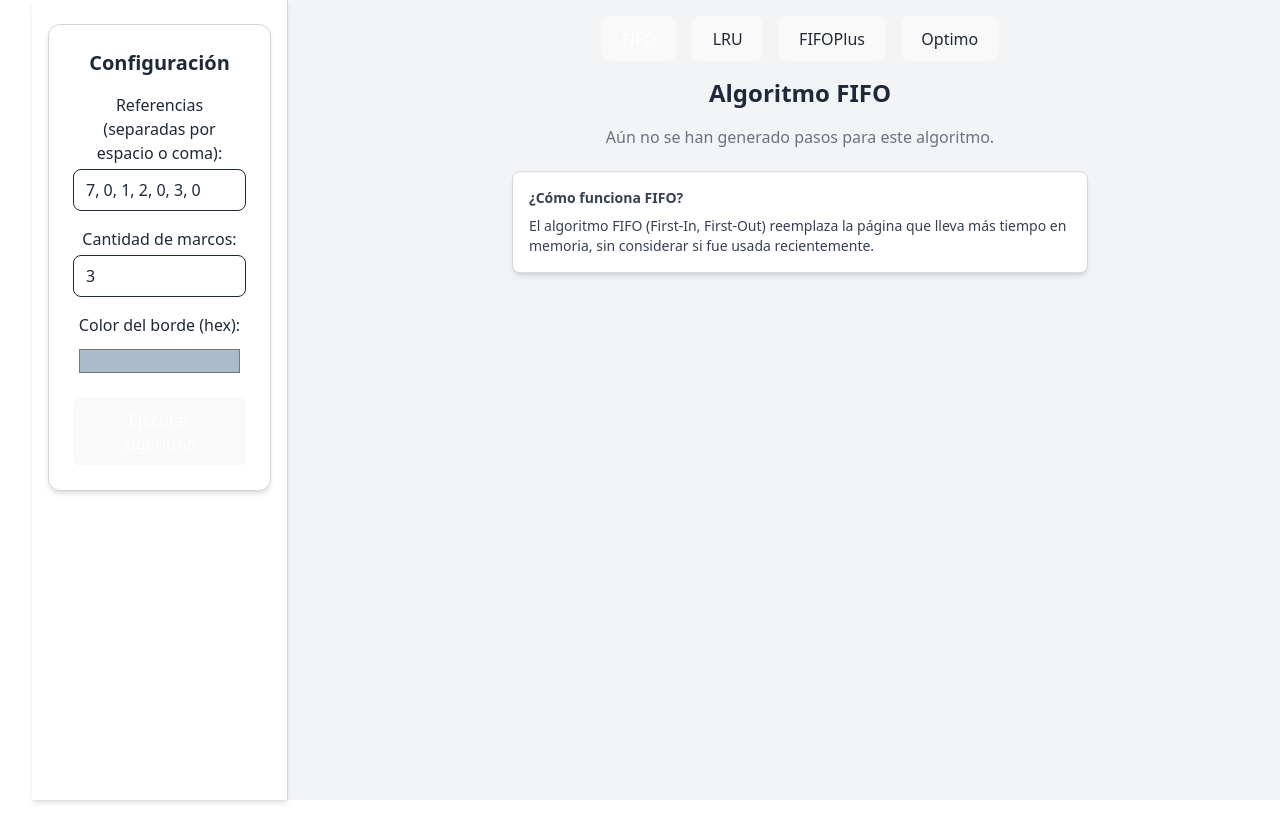
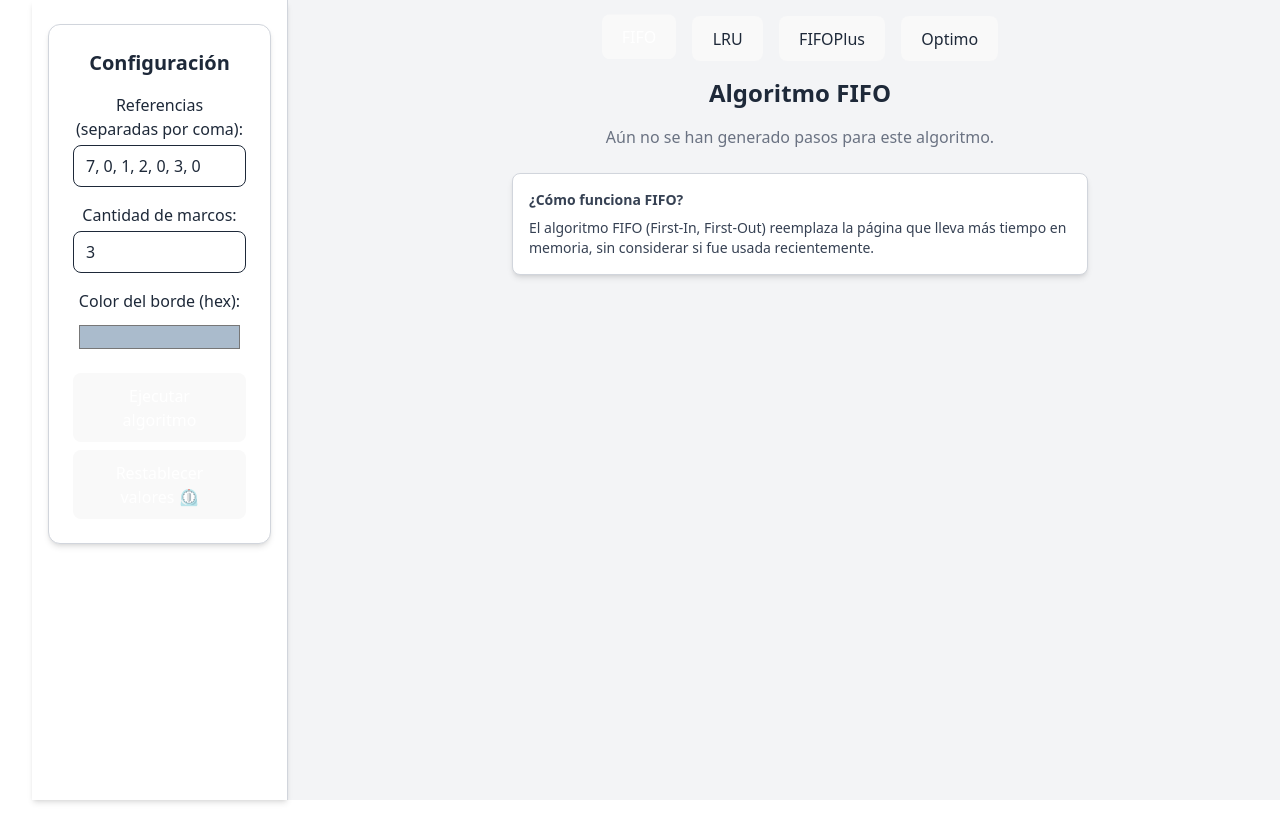
Before and after one commit to LairezMk/Algoritmo_RP, a React (Vite) app in the folder algoritmos-reemplazo-app/: page / in a window 1280 px wide. Shown: the top 832 px of the page. Built offline with nearby package versions, Linux system fonts and the light colour scheme.

Commit message:
Tabview animation, reset button

```diff
--- a/algoritmos-reemplazo-app/src/App.jsx
+++ b/algoritmos-reemplazo-app/src/App.jsx
@@ -15,6 +15,7 @@ function App() {
   const [marcos, setMarcos] = useState(3);
   const [color, setColor] = useState("#aabbcc");
   const [pasos, setPasos] = useState([]);
+  const [isLoading, setIsLoading] = useState(false);
   //const [esOscuro, setEsOscuro] = useState(false);
 
 
@@ -66,10 +67,12 @@ function App() {
           {["FIFO", "LRU", "FIFOPlus", "Optimo"].map((alg) => (
             <button
               key={alg}
-              onClick={() => setAlgoritmoActivo(alg)}
+              onClick={() => {setAlgoritmoActivo(alg);
+              setPasos([]); // Limpiar pasos al cambiar de algoritmo
+              }}
               className={`px-4 py-2 rounded-lg font-medium transition duration-200 ${
                 algoritmoActivo === alg
-                  ? "bg-blue-600 text-white"
+                  ? "bg-blue-600 text-white animate-float"
                   : "bg-white border border-gray-300 text-gray-800"
               }`}
             >
--- a/algoritmos-reemplazo-app/src/components/PanelInputs.jsx
+++ b/algoritmos-reemplazo-app/src/components/PanelInputs.jsx
@@ -12,6 +12,7 @@ export default function PanelInputs({
 }) {
   const valoresIniciales = "7, 0, 1, 2, 0, 3, 0";
   const [entradaTexto, setEntradaTexto] = useState(valoresIniciales);
+  const [isLoading, setIsLoading] = useState(false);
 
   useEffect(() => {
     const valores = valoresIniciales
@@ -23,15 +24,19 @@ export default function PanelInputs({
   }, [setReferencias]);
 
 
-  const manejarCambioReferencias = (e) => {
-    setEntradaTexto(e.target.value);
-
-    const valores = e.target.value
-      .split(/[\s,]+/)
-      .map((v) => parseInt(v))
-      .filter((v) => !isNaN(v));
-
-    setReferencias(valores);
+  const manejarCambioReferencias = () => {
+    setIsLoading(true); // Activa la animación de carga
+    setTimeout(() => {
+      setEntradaTexto(valoresIniciales); // Restablece el texto de entrada
+      const valores = valoresIniciales
+        .split(/[\s,]+/)
+        .map((v) => parseInt(v))
+        .filter((v) => !isNaN(v));
+      setReferencias(valores); // Restablece las referencias
+      setMarcos(3); // Restablece los marcos
+      setColor("#aabbcc"); // Restablece el color
+      setIsLoading(false); // Desactiva la animación de carga
+    }, 2000); // Simula un tiempo de carga de 2 segundos
   };
 
   return (
@@ -39,7 +44,7 @@ export default function PanelInputs({
       <h2 className="text-xl font-semibold mb-4 text-center">Configuración</h2>
 
       <div className="mb-4">
-        <label className="block font-medium mb-1">Referencias (separadas por espacio o coma):</label>
+        <label className="block font-medium mb-1">Referencias (separadas por coma):</label>
         <input
           type="text"
           value={entradaTexto}
@@ -97,6 +102,18 @@ export default function PanelInputs({
       >
         Ejecutar algoritmo
       </button>
+
+      <button
+        onClick={manejarCambioReferencias}
+        className="w-full bg-blue-300 text-white py-2 rounded-lg font-semibold hover:bg-white-400 transition duration-200 mt-2"
+      >
+        {isLoading ? (
+          <div className="spinner"></div> // Muestra el spinner
+        ) : (
+          "Restablecer valores ⏲"
+        )}
+      </button>
+
     </div>
   );
 }
--- a/algoritmos-reemplazo-app/src/components/VistaAlgoritmo.jsx
+++ b/algoritmos-reemplazo-app/src/components/VistaAlgoritmo.jsx
@@ -27,7 +27,7 @@ const VistaAlgoritmo = ({ algoritmoActivo, resultados, color }) => {
       )}
 
       {/* Explicación del algoritmo */}
-      <div className="bg-white border border-gray-300 shadow-md rounded-lg p-4 max-w-xl mx-auto mt-6 text-left text-sm text-gray-700 animate-float">
+      <div className="bg-white border border-gray-300 shadow-md rounded-lg p-4 max-w-xl mx-auto mt-6 text-left text-sm text-gray-700">
         <h3 className="font-semibold mb-2">¿Cómo funciona {algoritmoActivo}?</h3>
         <p>{descripcion}</p>
       </div>
--- a/algoritmos-reemplazo-app/src/index.css
+++ b/algoritmos-reemplazo-app/src/index.css
@@ -20,6 +20,23 @@
   animation: float 3s ease-in-out infinite;
 }
 
+@keyframes spin {
+  0% {
+    transform: rotate(0deg);
+  }
+  100% {
+    transform: rotate(360deg);
+  }
+}
+
+.spinner {
+  border: 4px solid rgba(0, 0, 0, 0.1);
+  border-top: 4px solid #3498db;
+  border-radius: 50%;
+  width: 24px;
+  height: 24px;
+  animation: spin 1s linear infinite;
+}
 
 :root {
   line-height: 1.5;
```
